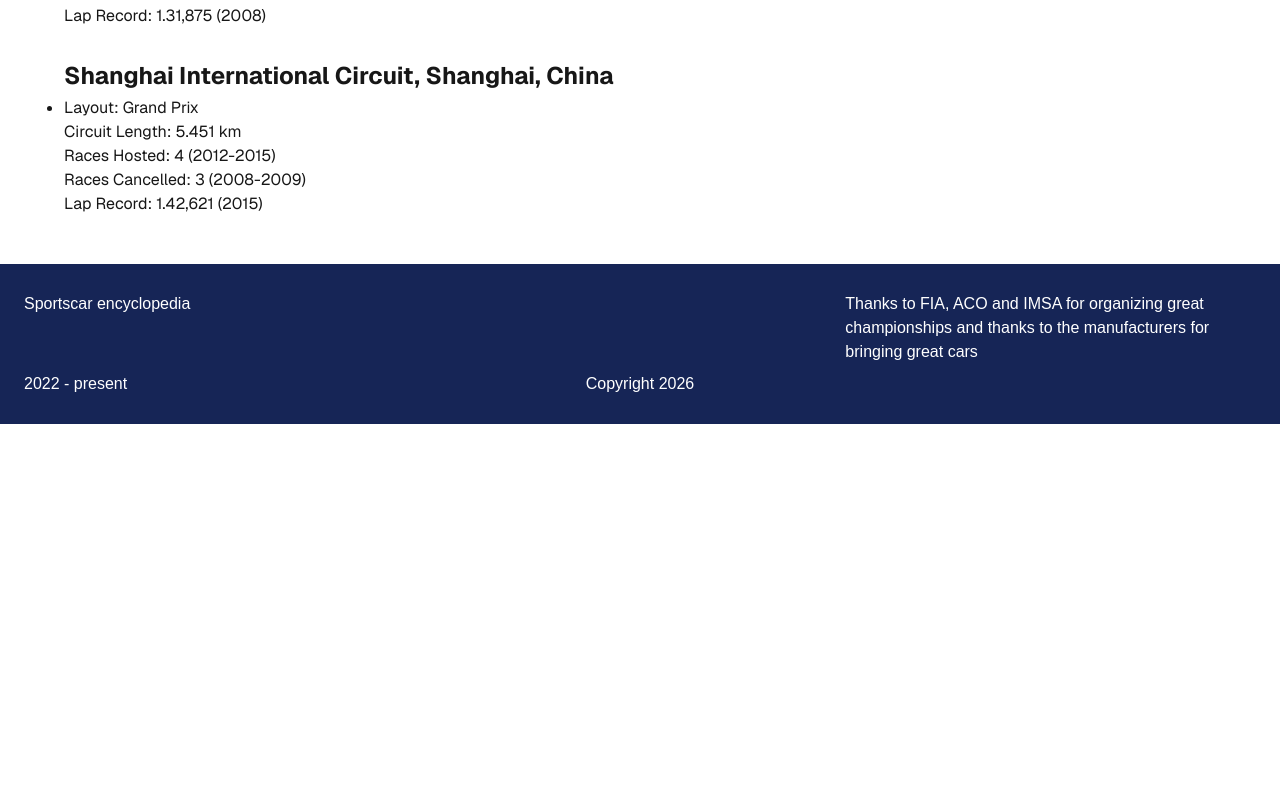
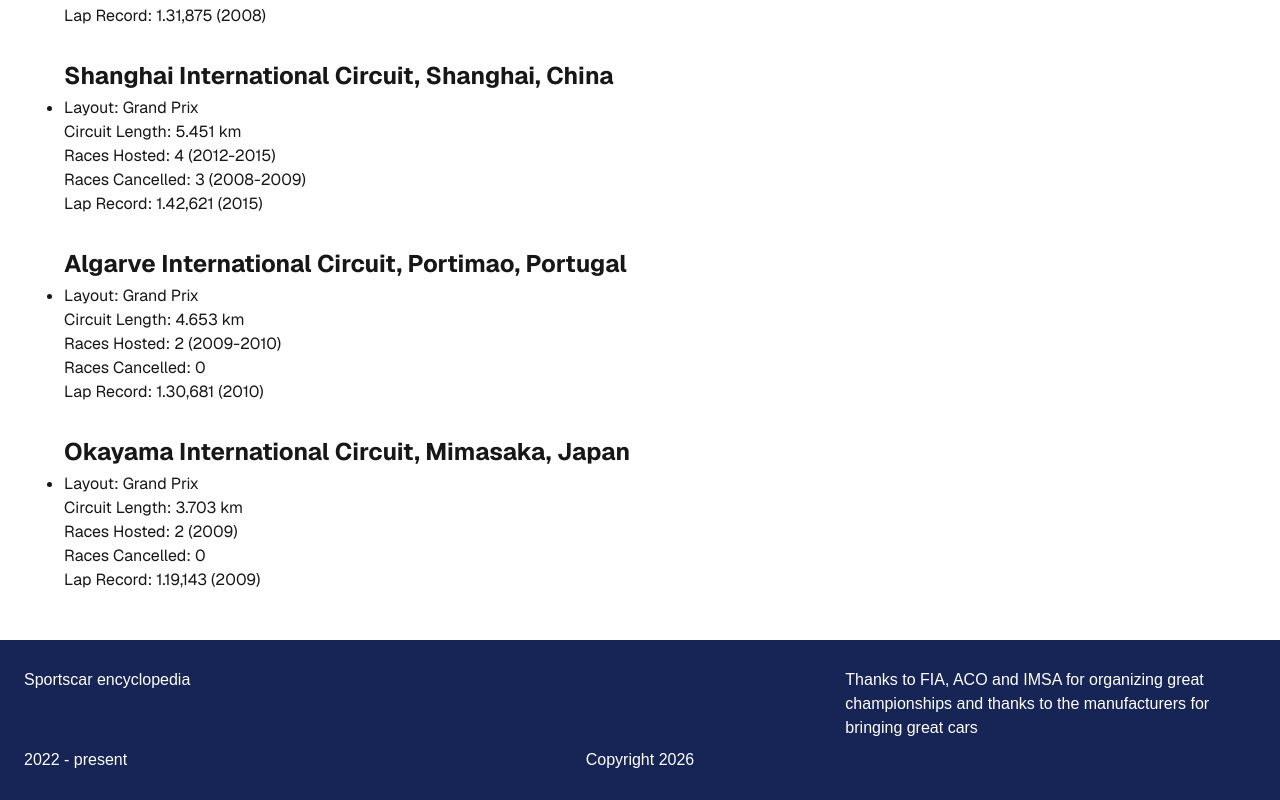
Before and after one commit to RasmusKodehode/sportscar-encyclopedia, a Next.js app: page /the-circuits in a window 1280 px wide. Shown: the part 9776-10576 px from the top of the page. Before the commit the page ends 10200 px from the top, so only its background shows below. Built offline with nearby package versions, Linux system fonts and the light colour scheme.

Commit message:
2009 season circuits added

```diff
--- a/app/the-circuits/page.tsx
+++ b/app/the-circuits/page.tsx
@@ -623,6 +623,30 @@ export default function Circuits() {
               </li>
             </ul>
           </div>
+          <div className="flex flex-col gap-1">
+            <h3>Algarve International Circuit, Portimao, Portugal</h3>
+            <ul className="flex flex-col gap-4">
+              <li>
+                <p>Layout: Grand Prix</p>
+                <p>Circuit Length: 4.653 km</p>
+                <p>Races Hosted: 2 (2009-2010)</p>
+                <p>Races Cancelled: 0</p>
+                <p>Lap Record: 1.30,681 (2010)</p>
+              </li>
+            </ul>
+          </div>
+          <div className="flex flex-col gap-1">
+            <h3>Okayama International Circuit, Mimasaka, Japan</h3>
+            <ul className="flex flex-col gap-4">
+              <li>
+                <p>Layout: Grand Prix</p>
+                <p>Circuit Length: 3.703 km</p>
+                <p>Races Hosted: 2 (2009)</p>
+                <p>Races Cancelled: 0</p>
+                <p>Lap Record: 1.19,143 (2009)</p>
+              </li>
+            </ul>
+          </div>
         </div>
       </main>
     </div>
```
